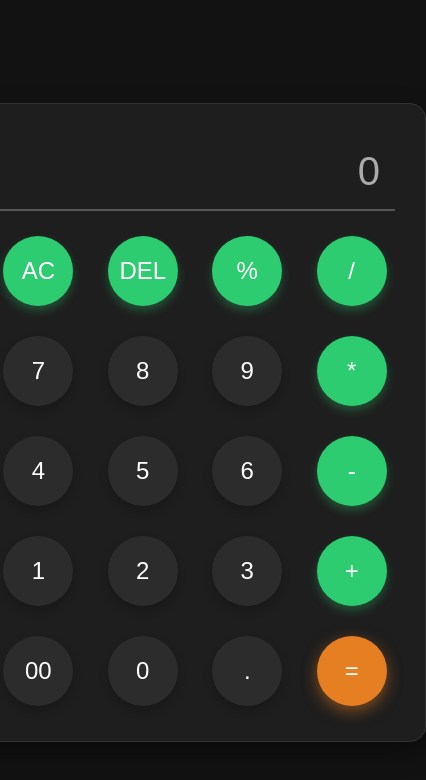
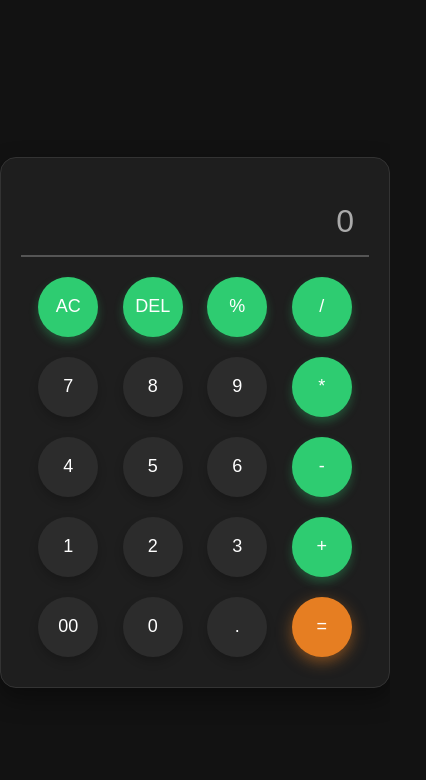
Before and after one commit to tirtheshnehete/calculator, a plain HTML site: page index.html in a window 390 px wide. Shown: the whole page, 426 px wide, since content can reach past the window. Drawn offline with Linux system fonts and the light colour scheme.

Commit message:
Update index.css

```diff
--- a/index.css
+++ b/index.css
@@ -85,3 +85,16 @@ button:hover{
 button:active{
     transform: scale(0.95);
 }
+@media (max-width: 768px) {
+    input {
+        width: 100%;
+        font-size: 32px;
+    }
+
+    button {
+        width: 60px;
+        height: 60px;
+        font-size: 18px;
+        margin: 10px;
+    }
+}
```
